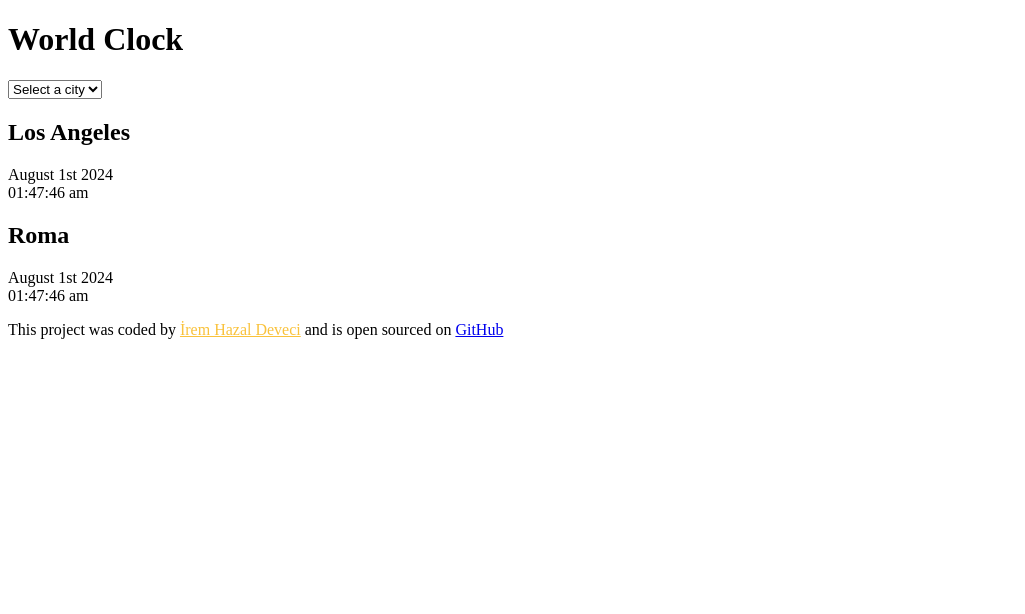
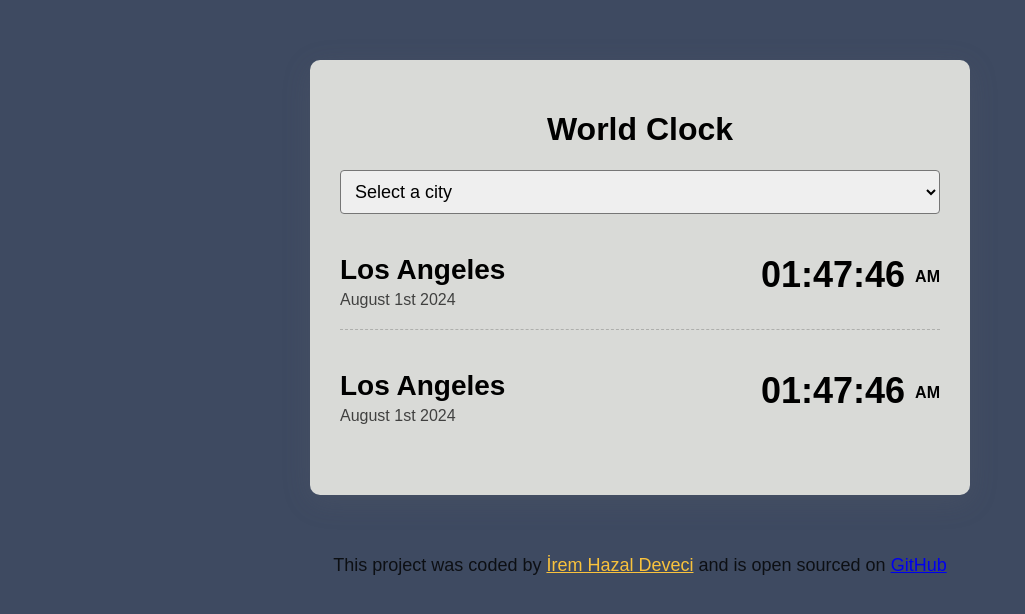
Before and after one commit to iremhazald/world-clock, a plain HTML site: page index.html in a window 1280 px wide. Shown: the whole page, without its empty margins (0-1025 px from the left). Drawn offline with Linux system fonts and the light colour scheme.

Commit message:
Styled with project with CSS

```diff
--- a/index.html
+++ b/index.html
@@ -16,12 +16,18 @@
         <option value="toronto">Toronto</option>
       </select>
       <div class="city">
-        <h2>Los Angeles</h2>
-        <div class="date">August 1st 2024</div>
-        <div class="time">01:47:46 am</div>
-        <h2>Roma</h2>
-        <div class="date">August 1st 2024</div>
-        <div class="time">01:47:46 am</div>
+        <div>
+          <h2>Los Angeles</h2>
+          <div class="date">August 1st 2024</div>
+        </div>
+        <div class="time">01:47:46 <small>AM</small></div>
+      </div>
+      <div class="city">
+        <div>
+          <h2>Los Angeles</h2>
+          <div class="date">August 1st 2024</div>
+        </div>
+        <div class="time">01:47:46 <small>AM</small></div>
       </div>
     </div>
     <footer>
--- a/src/style.css
+++ b/src/style.css
@@ -0,0 +1,60 @@
+body {
+  background-color: #3e4a61;
+  font-family: sans-serif;
+}
+
+h1 {
+  text-align: center;
+}
+
+#container {
+  max-width: 600px;
+  margin: 60px auto;
+  background: #d9dad7;
+  padding: 30px;
+  box-shadow: rgba(100, 100, 111, 0.2) 0px 7px 29px 0px;
+  border-radius: 10px;
+}
+
+select {
+  display: block;
+  width: 100%;
+  font-size: 18px;
+  border-radius: 4px;
+  padding: 10px;
+}
+
+.city {
+  display: flex;
+  justify-content: space-between;
+  margin: 20px 0;
+  padding: 20px 0;
+  border-bottom: 1px dashed rgba(0, 0, 0, 0.2);
+}
+.city:last-child {
+  border: none;
+}
+
+.time {
+  font-size: 36px;
+  font-weight: bold;
+}
+
+.time small {
+  font-size: 16px;
+  line-height: 36px;
+  vertical-align: middle;
+}
+h2 {
+  margin: 0 0 5px;
+  font-size: 28px;
+}
+.date {
+  opacity: 0.7;
+}
+
+footer {
+  text-align: center;
+  font-size: 18px;
+  color: rgba(0, 0, 0, 0.8);
+}
```
